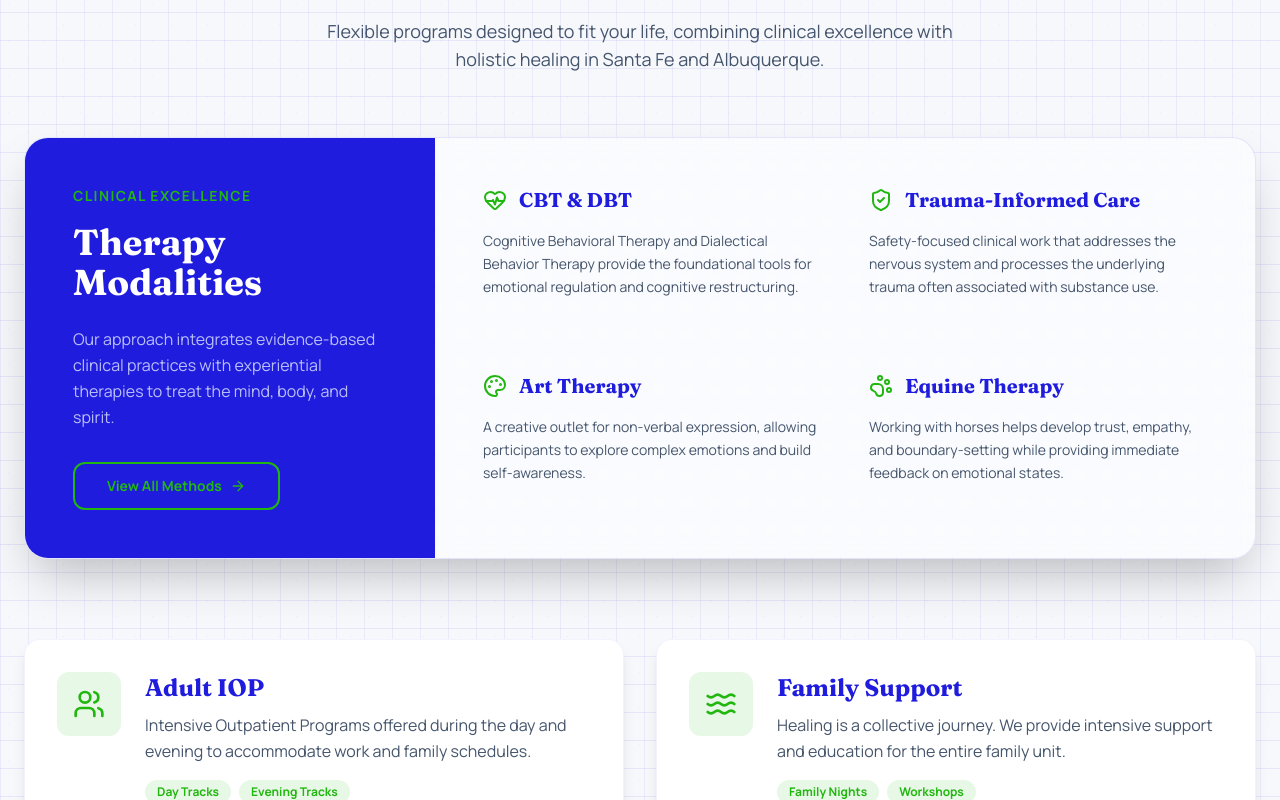
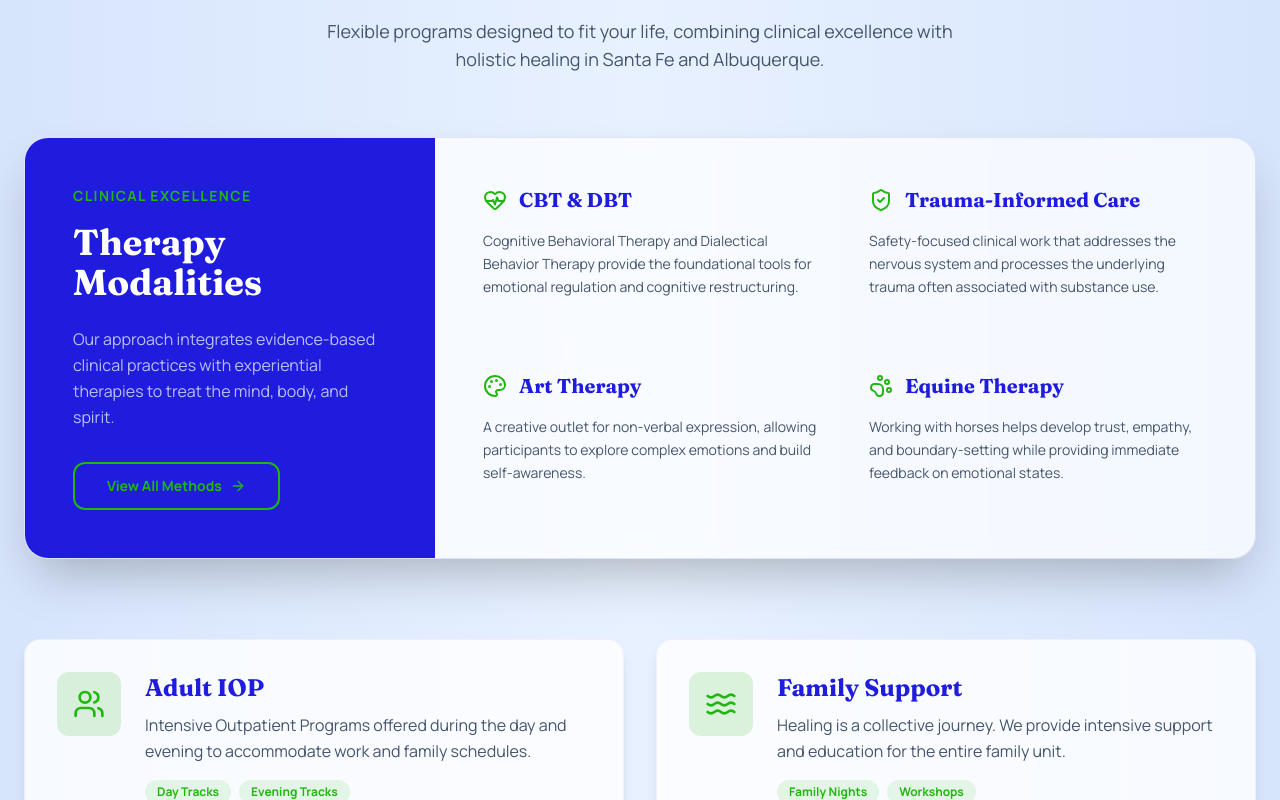
Before and after one commit to Elevate-Studios-SF/stc-website-v1, a Next.js app in the folder stc-web/: page / in a window 1280 px wide. Shown: the part 1420-2220 px from the top of the page. Built offline with nearby package versions, Linux system fonts and the light colour scheme.

Commit message:
style: swap linen for gradient and soften glass

```diff
--- a/stc-web/src/app/globals.css
+++ b/stc-web/src/app/globals.css
@@ -31,13 +31,12 @@
   }
 
   .stc-texture {
-    background-color: #f6f8fc;
-    background-image:
-      linear-gradient(0deg, rgba(31, 28, 222, 0.08) 1px, transparent 1px),
-      linear-gradient(90deg, rgba(31, 28, 222, 0.06) 1px, transparent 1px),
-      linear-gradient(45deg, rgba(31, 28, 222, 0.05) 1px, transparent 1px),
-      linear-gradient(-45deg, rgba(31, 28, 222, 0.05) 1px, transparent 1px);
-    background-size: 28px 28px, 28px 28px, 36px 36px, 36px 36px;
-    background-position: 0 0, 0 0, 8px 8px, -8px -8px;
+    background-color: #eef3ff;
+    background-image: linear-gradient(
+      90deg,
+      rgba(212, 227, 252, 0.9) 0%,
+      rgba(232, 241, 255, 1) 50%,
+      rgba(212, 227, 252, 0.9) 100%
+    );
   }
 }
--- a/stc-web/src/app/page.tsx
+++ b/stc-web/src/app/page.tsx
@@ -258,7 +258,7 @@ const CareTracks = () => {
           </motion.p>
         </div>
 
-        <div className="rounded-3xl shadow-2xl overflow-hidden border border-indigo-deep/10 bg-white/50 backdrop-blur-sm">
+        <div className="rounded-3xl shadow-2xl overflow-hidden border border-indigo-deep/10 bg-white/70 backdrop-blur-sm">
           <div className="grid grid-cols-1 lg:grid-cols-3">
             <div className="lg:col-span-1 bg-indigo-deep p-12 text-white flex flex-col justify-center">
               <span className="text-primary font-bold uppercase tracking-widest text-sm mb-4 block">
@@ -337,9 +337,9 @@ const CareTracks = () => {
             <motion.div
               key={i}
               whileHover={{ y: -5 }}
-              className="bg-white p-8 rounded-2xl border border-indigo-deep/5 flex gap-6 items-start shadow-lg"
+              className="bg-white/80 p-8 rounded-2xl border border-indigo-deep/5 flex gap-6 items-start shadow-lg"
             >
-              <div className="w-16 h-16 bg-primary/10 rounded-xl flex items-center justify-center text-primary flex-shrink-0">
+              <div className="w-16 h-16 bg-primary/15 rounded-xl flex items-center justify-center text-primary flex-shrink-0">
                 {item.icon}
               </div>
               <div>
@@ -410,7 +410,7 @@ const Insurance = () => {
           initial={{ opacity: 0, scale: 0.9 }}
           whileInView={{ opacity: 1, scale: 1 }}
           viewport={{ once: true }}
-          className="flex-1 w-full bg-primary/5 rounded-3xl p-12 text-center border-2 border-dashed border-primary/30 glass-card"
+          className="flex-1 w-full bg-primary/10 rounded-3xl p-12 text-center border-2 border-dashed border-primary/30 glass-card"
         >
           <CreditCard className="w-16 h-16 text-primary mx-auto mb-6" />
           <h3 className="text-2xl font-bold text-slate-800 mb-4">
@@ -459,7 +459,7 @@ const Testimonials = () => {
               whileInView={{ opacity: 1, y: 0 }}
               viewport={{ once: true }}
               transition={{ delay: i * 0.2 }}
-              className="bg-white p-12 rounded-3xl relative shadow-xl"
+              className="bg-white/80 p-12 rounded-3xl relative shadow-xl"
             >
               <Quote className="w-12 h-12 text-primary/10 absolute top-8 right-10" />
               <p className="text-xl italic text-slate-700 leading-relaxed mb-8">
--- a/stc-web/src/app/v2/components/CareTracks.tsx
+++ b/stc-web/src/app/v2/components/CareTracks.tsx
@@ -47,7 +47,7 @@ export default function CareTracks() {
           </p>
         </div>
 
-        <div className="v2-glass rounded-3xl shadow-2xl overflow-hidden border border-indigo-deep/10">
+        <div className="v2-glass rounded-3xl shadow-2xl overflow-hidden border border-indigo-deep/10 bg-white/70">
           <div className="grid grid-cols-1 lg:grid-cols-3">
             <div className="lg:col-span-1 bg-indigo-deep p-12 text-white flex flex-col justify-center">
               <span className="text-primary font-bold uppercase tracking-widest text-sm mb-4 block">
@@ -81,9 +81,9 @@ export default function CareTracks() {
           {programs.map((item) => (
             <div
               key={item.title}
-              className="bg-white p-8 rounded-2xl border border-indigo-deep/5 flex gap-6 items-start shadow-lg"
+              className="bg-white/80 p-8 rounded-2xl border border-indigo-deep/5 flex gap-6 items-start shadow-lg"
             >
-              <div className="w-12 h-12 bg-primary/10 rounded-xl flex items-center justify-center text-primary font-bold">
+              <div className="w-12 h-12 bg-primary/15 rounded-xl flex items-center justify-center text-primary font-bold">
                 {item.title.split(" ")[0]}
               </div>
               <div>
--- a/stc-web/src/app/v2/components/Insurance.tsx
+++ b/stc-web/src/app/v2/components/Insurance.tsx
@@ -36,7 +36,7 @@ export default function Insurance() {
           </p>
         </div>
 
-        <div className="v2-glass rounded-3xl p-12 text-center border-2 border-dashed border-primary/30">
+        <div className="v2-glass rounded-3xl p-12 text-center border-2 border-dashed border-primary/30 bg-primary/10">
           <h3 className="text-2xl font-bold text-slate-800 mb-4">
             Fast Benefit Verification
           </h3>
--- a/stc-web/src/app/v2/components/Testimonials.tsx
+++ b/stc-web/src/app/v2/components/Testimonials.tsx
@@ -24,7 +24,7 @@ export default function Testimonials() {
         </div>
         <div className="grid grid-cols-1 md:grid-cols-2 gap-12">
           {testimonials.map((item) => (
-            <div key={item.author} className="bg-white p-12 rounded-3xl shadow-xl">
+            <div key={item.author} className="bg-white/80 p-12 rounded-3xl shadow-xl">
               <p className="text-xl italic text-slate-700 leading-relaxed mb-8">
                 "{item.quote}"
               </p>
```
